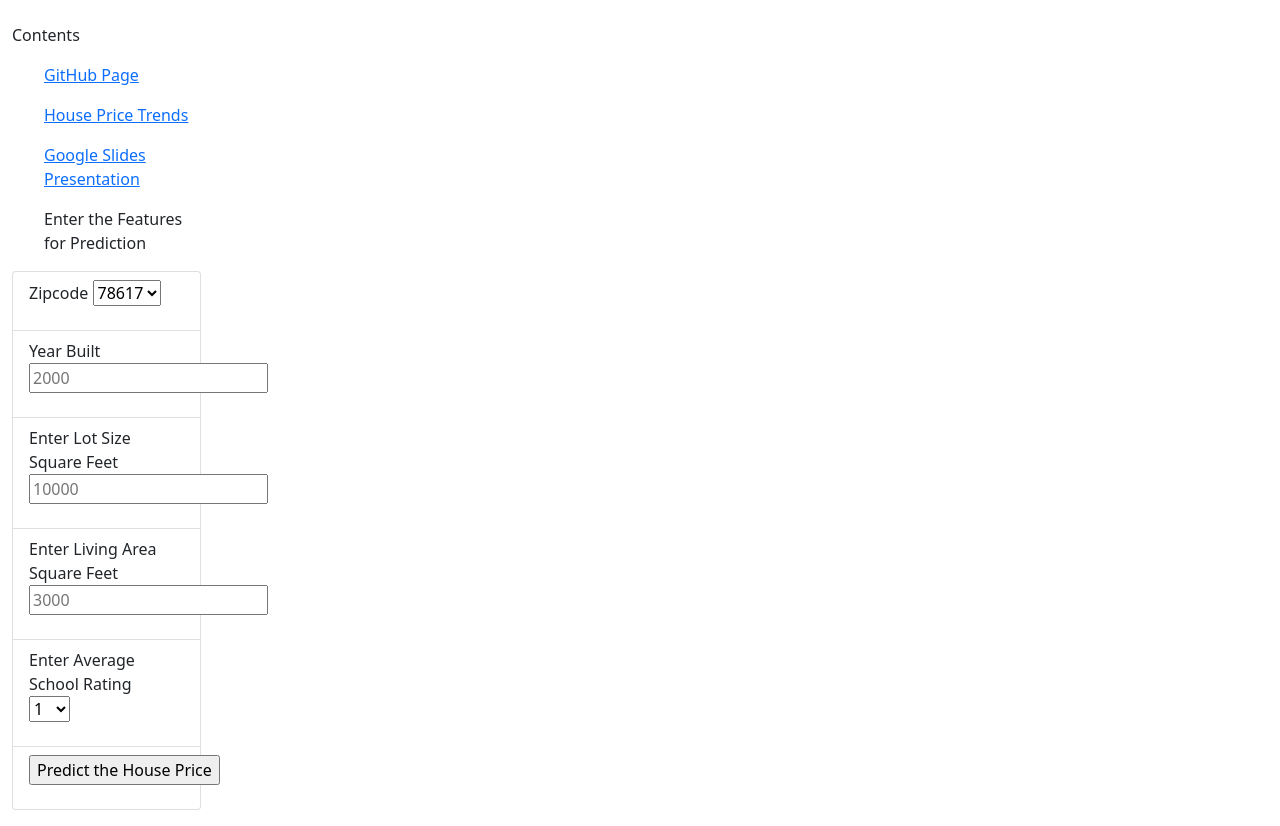
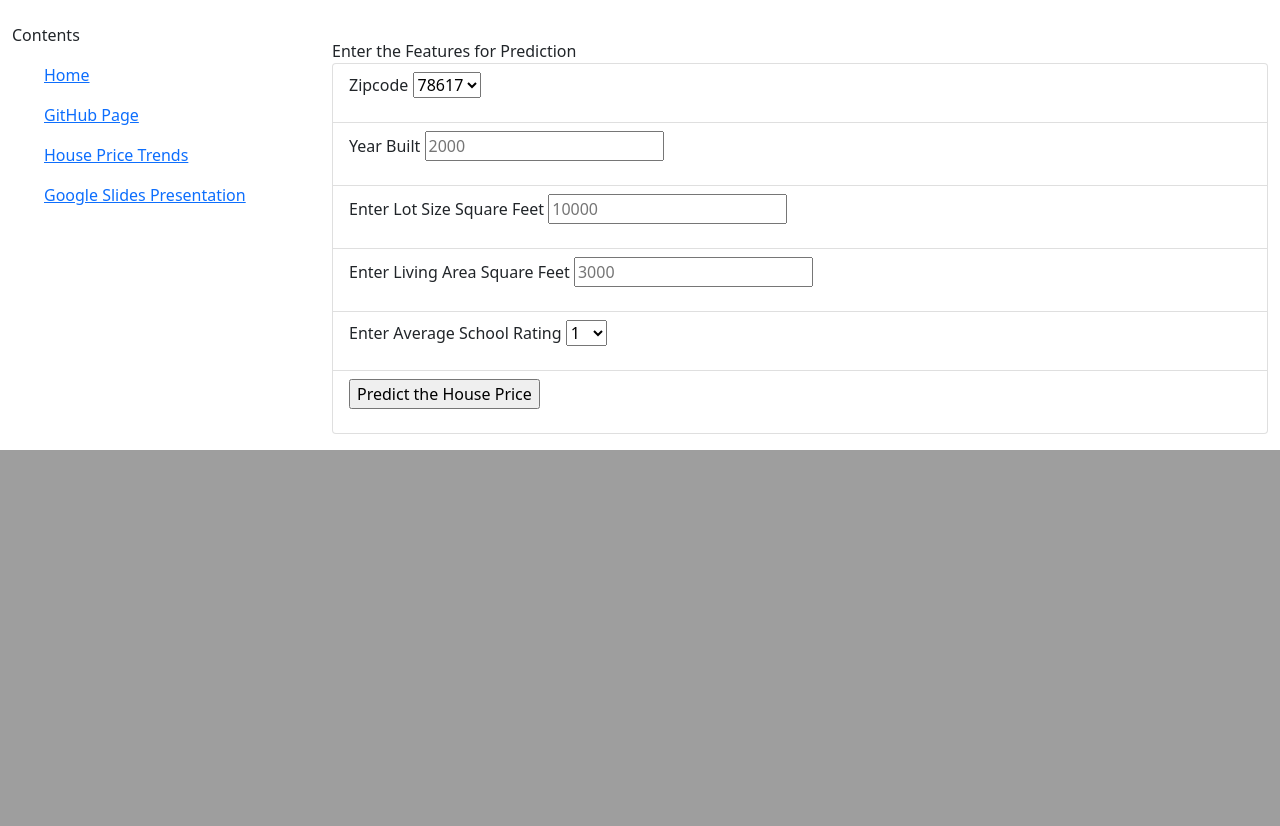
Before and after one commit to raneymjohnGit/Austin_TX_House_Listings, a Flask app: page /predict in a window 1280 px wide. Shown: the part 513-1339 px from the top of the page. After the commit the page ends 963 px from the top, so only its background shows below. Run offline with Flask 2, Linux system fonts and the light colour scheme.

Commit message:
Added all the changes to Main branch

```diff
--- a/Raney/app.py
+++ b/Raney/app.py
@@ -2,9 +2,7 @@ from xml.dom.minidom import Document
 from flask import Flask, render_template, request
 import predictions
 
-
 app = Flask(__name__)
-
 
 def validateForm():
     valid = True
--- a/Raney/static/js/config.js
+++ b/Raney/static/js/config.js
@@ -1,2 +1,3 @@
 // API key
 const API_KEY = "pk.eyJ1IjoicmFuZXltam9obiIsImEiOiJjbDM5YjcxdzkwNDI5M2Nta3czZDVmY2d4In0.6sjElD0MUDFMftNJcegTJw";
+const JSON_URL = "https://finalproject-04.s3.amazonaws.com/dataset.json";
--- a/Raney/templates/index.html
+++ b/Raney/templates/index.html
@@ -53,21 +53,21 @@
 
         <div class = "overlay-image" style = "background-image: url(https://images.pexels.com/photos/259588/pexels-photo-259588.jpeg?cs=srgb&dl=pexels-pixabay-259588.jpg&fm=jpg);"></div>
           <div class = "container">
-            <h1> Machine Learning Model to Predict the House Prices</h1>
+            <h1>Machine Learning Model to Predict House Prices in Austin, Texas</h1>
             <a href = "predict" class = "btn btn-lg btn-primary">Get Started</a>
           </div>
       </div>
       <div class="carousel-item" data-bs-interval = "3000">
         <div class = "overlay-image" style = "background-image: url(https://images.pexels.com/photos/3773572/pexels-photo-3773572.png?cs=srgb&dl=pexels-curtis-adams-3773572.jpg&fm=jpg);"></div>
         <div class = "container">
-          <h1> Machine Learning Model to Predict the House Prices</h1>
+          <h1>Machine Learning Model to Predict House Prices in Austin, Texas</h1>
           <a href = "predict" class = "btn btn-lg btn-primary">Get Started</a>
         </div>
       </div>
       <div class="carousel-item" data-bs-interval = "3000">
         <div class = "overlay-image" style = "background-image: url(https://images.pexels.com/photos/280222/pexels-photo-280222.jpeg?cs=srgb&dl=pexels-pixabay-280222.jpg&fm=jpg);"></div>
         <div class = "container">
-          <h1> Machine Learning Model to Predict the House Prices</h1>
+          <h1>Machine Learning Model to Predict House Prices in Austin, Texas</h1>
           <a href = "predict" class = "btn btn-lg btn-primary">Get Started</a>
         </div>
       </div>
--- a/Raney/templates/predict.html
+++ b/Raney/templates/predict.html
@@ -56,20 +56,20 @@
 
         <div class = "overlay-image" style = "background-image: url(https://images.pexels.com/photos/259588/pexels-photo-259588.jpeg?cs=srgb&dl=pexels-pixabay-259588.jpg&fm=jpg);"></div>
           <div class = "container">
-            <h1> Machine Learning Model to Predict the House Prices</h1>
+            <h1>Machine Learning Model to Predict House Prices in Austin, Texas</h1>
 
           </div>
       </div>
       <div class="carousel-item" data-bs-interval = "3000">
         <div class = "overlay-image" style = "background-image: url(https://images.pexels.com/photos/3773572/pexels-photo-3773572.png?cs=srgb&dl=pexels-curtis-adams-3773572.jpg&fm=jpg);"></div>
         <div class = "container">
-          <h1> Machine Learning Model to Predict the House Prices</h1>
+          <h1>Machine Learning Model to Predict House Prices in Austin, Texas</h1>
         </div>
       </div>
       <div class="carousel-item" data-bs-interval = "3000">
         <div class = "overlay-image" style = "background-image: url(https://images.pexels.com/photos/280222/pexels-photo-280222.jpeg?cs=srgb&dl=pexels-pixabay-280222.jpg&fm=jpg);"></div>
         <div class = "container">
-          <h1> Machine Learning Model to Predict the House Prices</h1>
+          <h1>Machine Learning Model to Predict House Prices in Austin, Texas</h1>
         </div>
       </div>
     </div>
@@ -92,15 +92,20 @@
 <div class="wrapper">
     <div class="container-fluid">
       <div class="row">
-        <div class= "col-md-2">
+        <div class= "col-md-3">
           <div id = "contents">
             <p>Contents
+              <ol>  <a href = "home">Home</a></ol>
               <ol> <a href = "https://github.com/raneymjohnGit/Austin_TX_House_Listings">GitHub Page </a></ol>
               <ol> <a href = "trends">House Price Trends </a></ol>
               <ol> <a href = "https://docs.google.com/presentation/d/1qW7ySGBoWv22oxZI2QIVgwt6B0VDeACSnAcm5nQMxZI/edit?usp=sharing">Google Slides Presentation</a></ol>
-
+            </p>
+          </div>
+        </div>
+        <div class="col-md-9" >
+            <p>
               <form class = "bg-grey" action = "/results" method="post">
-                <ol><label>Enter the Features for Prediction</label></ol>
+                <label>Enter the Features for Prediction</label>
                   <ul class = "list-group">
                     <li class = "list-group-item">
                       <label for="zipcode">Zipcode</label>
@@ -150,17 +155,17 @@
                     </li>
                     <li class = "list-group-item">
                       <label for="yearBuilt">Year Built</label>
-                      <p><input type = "number" placeholder=2000 id ="yearBuilt" name = "yearBuilt"/>
+                      <input type = "number" placeholder=2000 id ="yearBuilt" name = "yearBuilt"/>
                       <p class = "errMsg" id = "erryearBuiltMessage"> {{errorMessage.yearBuilt}} </p>
                     </li>
                     <li class = "list-group-item">
                       <label for="lotSizeSqFt">Enter Lot Size Square Feet</label>
-                      <p><input type = "number" placeholder=10000 id ="lotSizeSqFt" name = "lotSizeSqFt"/>
+                      <input type = "number" placeholder=10000 id ="lotSizeSqFt" name = "lotSizeSqFt"/>
                       <p class = "errMsg" id = "errlotSizeSqFtMessage"> {{errorMessage.lotSizeSqFt}} </p>
                     </li>
                     <li class = "list-group-item">
                       <label for="livingAreaSqFt">Enter Living Area Square Feet</label>
-                      <p><input type = "number" placeholder=3000 id ="livingAreaSqFt" name = "livingAreaSqFt"/>
+                      <input type = "number" placeholder=3000 id ="livingAreaSqFt" name = "livingAreaSqFt"/>
                       <p class = "errMsg" id = "errlivingAreaSqFtMessage"> {{errorMessage.livingAreaSqFt}} </p>
                     </li>
                     <li class = "list-group-item">
@@ -186,20 +191,9 @@
 
               </form>
             </p>
-          </div>
-        </div>
-
-        <div class="col-md-1">
-        </div>
-
-        <div class="col-md-7" >
-
-        </div>
-
-        <div class="col-md-2">
         </div>
       </div>
-    </div>
+	</div>
 </div>
 </body>
 </html>
--- a/Raney/templates/trends.html
+++ b/Raney/templates/trends.html
@@ -30,7 +30,7 @@
           </div>
         </div>
 
-        <div class="col-md-8" id ="trend">
+        <div class="col-md-10" id ="trend">
           <div class='tableauPlaceholder' id='viz1659199872874' style='position: relative'>
             <noscript><a href='#'><img alt=' ' src='https:&#47;&#47;public.tableau.com&#47;static&#47;images&#47;XJ&#47;XJW64RG3W&#47;1_rss.png' style='border: none' /></a>
             </noscript>
@@ -51,15 +51,13 @@
           <script type='text/javascript'>
             var divElement = document.getElementById('viz1659199872874');
             var vizElement = divElement.getElementsByTagName('object')[0];
-            vizElement.style.width='1169px';vizElement.style.height='1704px';
+            vizElement.style.width='1654px';vizElement.style.height='1169px';
             var scriptElement = document.createElement('script');
             scriptElement.src = 'https://public.tableau.com/javascripts/api/viz_v1.js';
             vizElement.parentNode.insertBefore(scriptElement, vizElement);
           </script>
         </div>
 
-        <div class="col-md-2">
-        </div>
       </div>
     </div>
 
```
Also changed, not shown: Raney/predictions.py (+12 -2 lines), Raney/static/js/map.js (+6 -8 lines), Deliverable_1/Resources/AusitinHosueImage.png (deleted), Deliverable_1/Resources/AustinTXZillowImage.png (deleted), Deliverable_1/Resources/Austin_Historical_Trends.png (deleted), Deliverable_1/Resources/DatabaseStructure_Image1.png (deleted), Deliverable_1/Resources/MachineLearning_Model_Image1.png (deleted), Deliverable_1/Resources/MachineLearning_Model_Image2.png (deleted), Deliverable_1/Resources/MachineLearning_Model_Image3_Heatmap.png (deleted), 1 other file.
